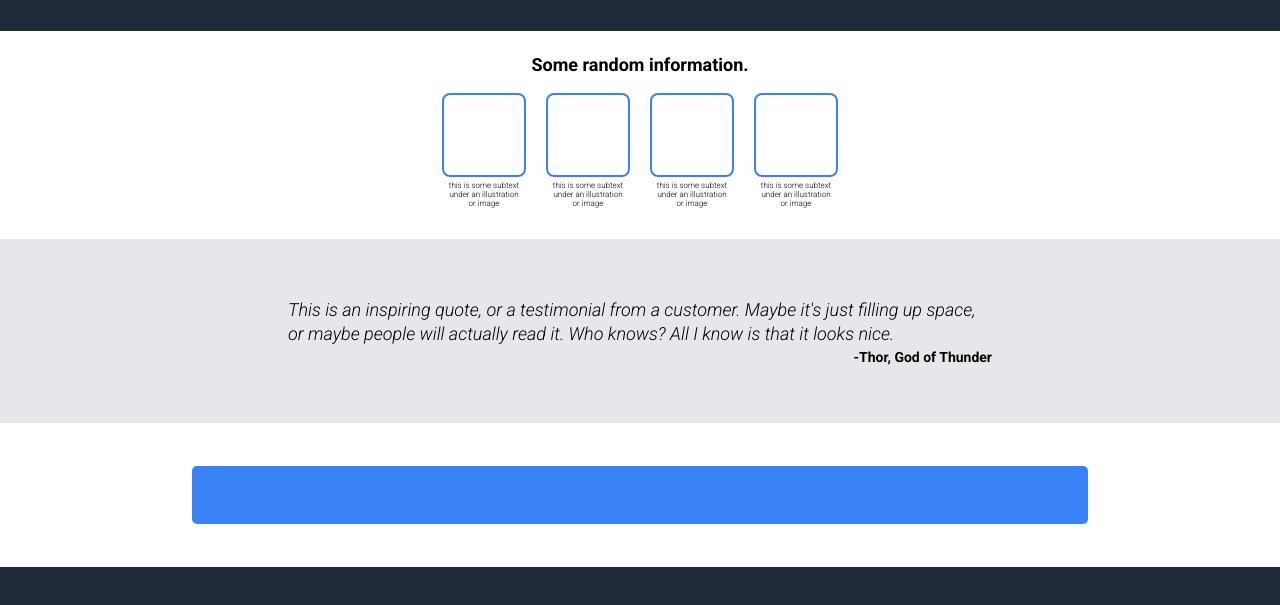
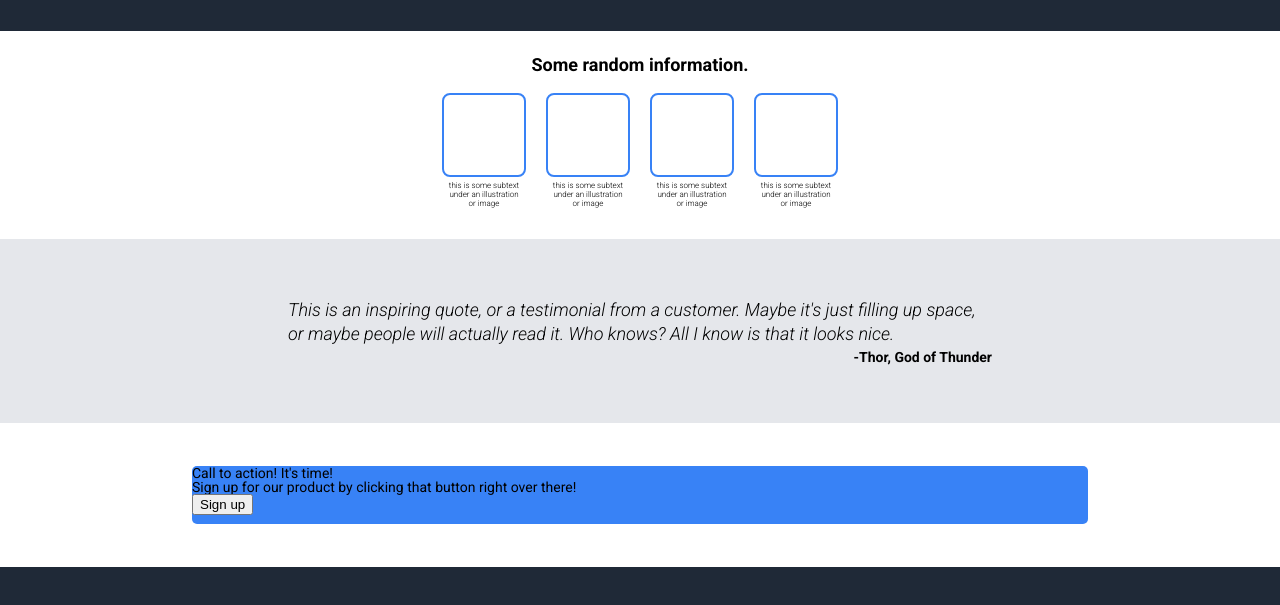
Before and after one commit to Conner-Berg/landing-page, a plain HTML site: page index.html in a window 1280 px wide. Shown: the part 193-798 px from the top of the page. Drawn offline with Linux system fonts and the light colour scheme.

Commit message:
Add bottom center elements and text

```diff
--- a/index.html
+++ b/index.html
@@ -82,7 +82,20 @@
 			</div>
 		</div>
 		<div class="bottom-center">
-			<div class="call-to-action"></div>
+			<div class="call-to-action">
+				<div class="call-to-action-contents">
+					<div class="call-to-action-text">
+						<div class="call-to-action-title"
+							>Call to action! It's time!</div
+						>
+						<div class="call-to-action-description"
+							>Sign up for our product by clicking that button
+							right over there!</div
+						>
+					</div>
+					<button class="call-to-action-sign-up">Sign up</button>
+				</div>
+			</div>
 		</div>
 		<div class="footer"></div>
 	</body>
```
